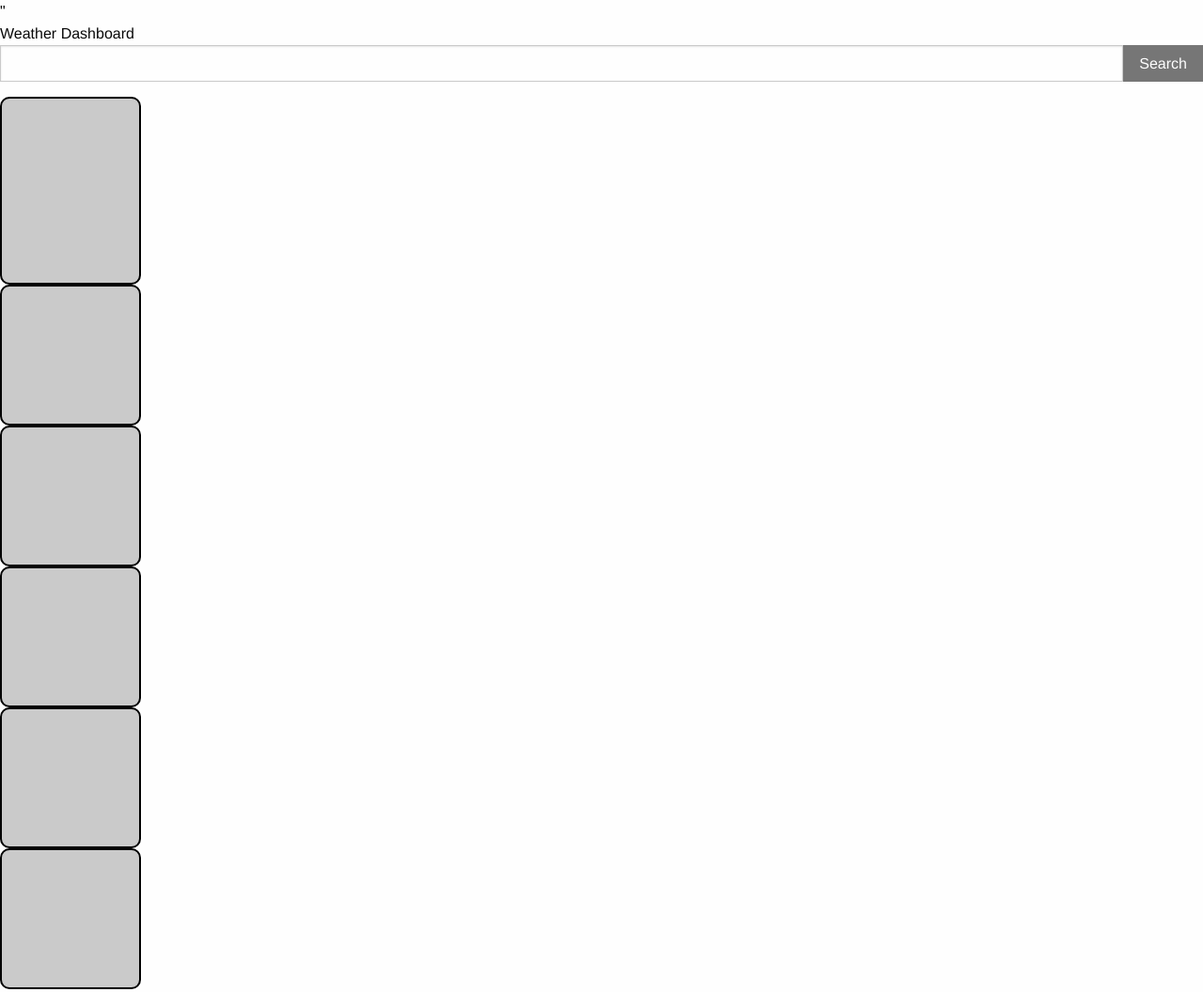
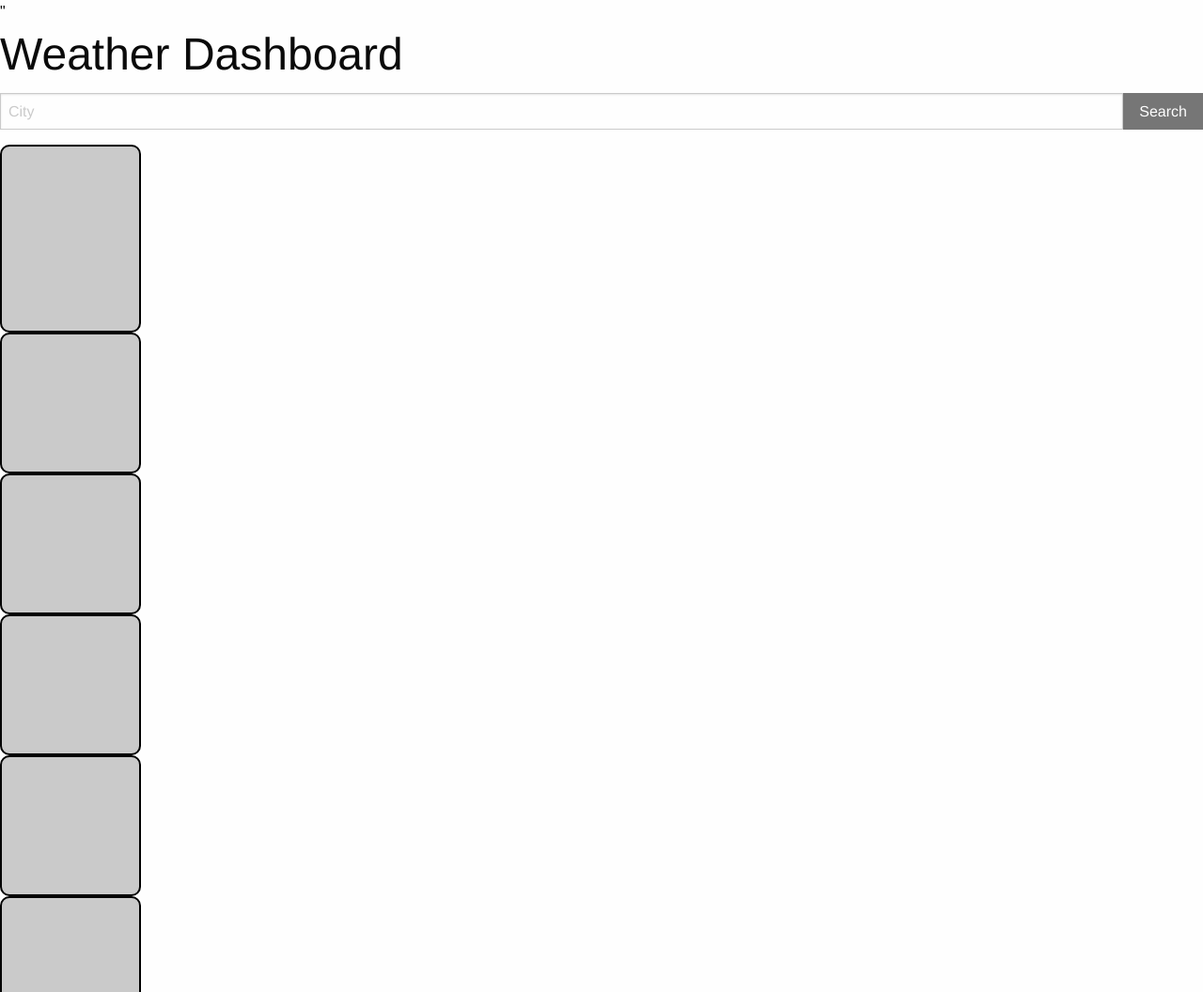
Before and after one commit to bkorbsquare/Module-6-Challenge, a plain HTML site: page index.html in a window 1280 px wide. Shown: the top 1056 px of the page at 94% size. Drawn offline with nearby package versions, Linux system fonts and the light colour scheme.

Commit message:
File paths & functional mvp

```diff
--- a/assets/script.js
+++ b/assets/script.js
@@ -1,5 +1,3 @@
-//var APIKey = "83f1195bbab6cd350ebe51a321e8bb3e"
-
 $(document).foundation();
 
 $(function () {
--- a/index.html
+++ b/index.html
@@ -12,13 +12,13 @@
     <script defer src="assets/script.js"></script>
 </head>
 <body>
-    <header
+    <header>
         <h1>Weather Dashboard</h1>
     </header>
     <main>
         <section class="row align-middle" id="initial-search">
             <div class="input-group input-group-rounded">
-              <input id="search" class="input-group-field" type="search" onfocus="this.value=''">
+              <input id="search" class="input-group-field" type="search" onfocus="this.value=''" placeholder="City">
               <div class="input-group-button">
                 <input id="submit-but" type="submit" class="button secondary" value="Search">
               </div>
```
Also changed, not shown: 1 other file.
